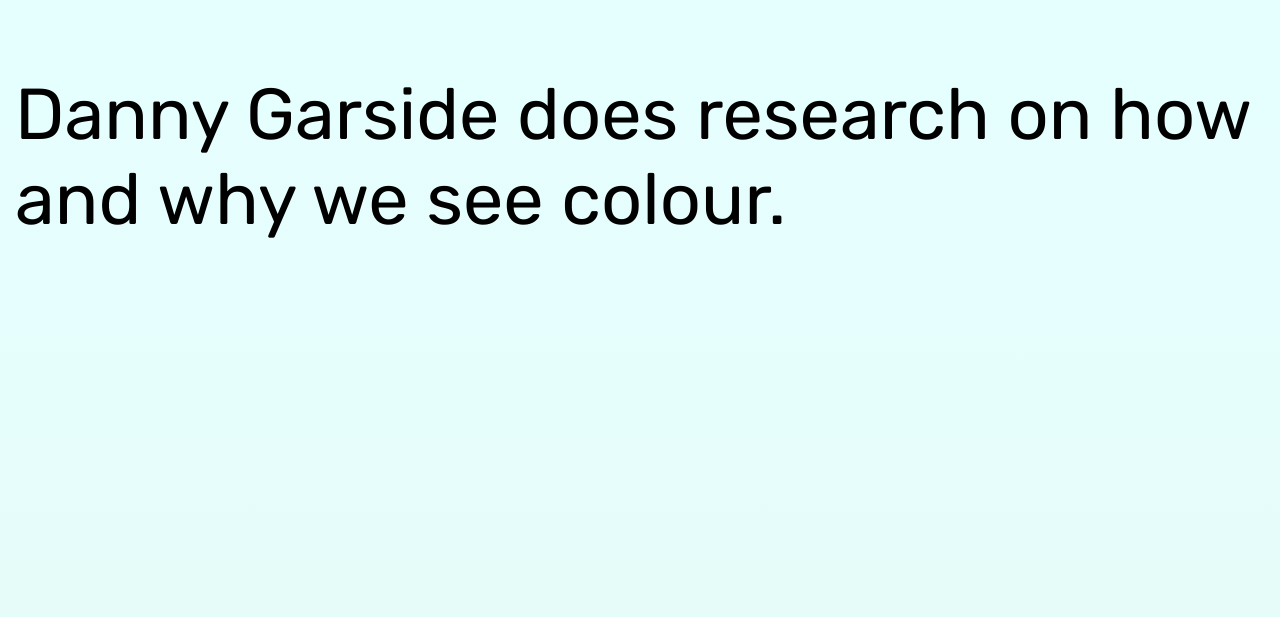
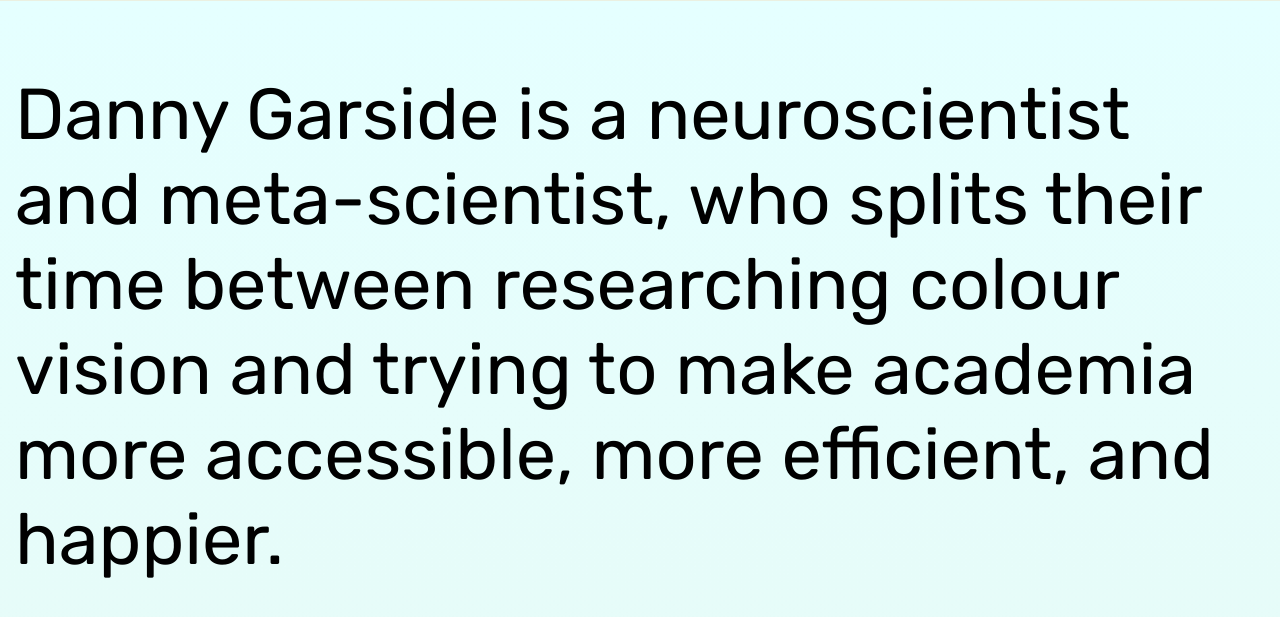
Before and after one commit to da5nsy/da5nsy.github.io, a Jekyll site: the page built from README.md, in a window 1280 px wide and 900 px high. Shown: the top 617 px of the window. Built offline with Jekyll 4.4.1, drawn with Linux system fonts in a browser that asks for light colours; our own code applies the rules of GitHub Pages for plain Markdown files; some of the changed text lies outside the part shown.

Commit message:
update bio

```diff
--- a/_layouts/home.html
+++ b/_layouts/home.html
@@ -67,15 +67,9 @@ p:hover {
 
 <body>
 
-<p> Danny Garside does research on how and why we see colour.</p> <br><br><br><br><br><br>
-
-<p> Specifically - how the human visual system adapts in response to changes in ambient lighting conditions.</p> <br><br><br><br><br><br>
+<p> Danny Garside is a neuroscientist and meta-scientist, who splits their time between researching colour vision and trying to make academia more accessible, more efficient, and happier. </p> <br><br><br><br><br><br>
 
 <p> They did a PhD at <a href="http://www.ucl.ac.uk">UCL</a>, and are currently a post-doc at <a href="https://www.nih.gov/">NIH</a>, working with <a href="https://irp.nih.gov/pi/bevil-conway">Bevil Conway</a> in the <a href="https://nei-lsr.github.io/Section-on-Perception-Cognition-and-Action/">Section on Perception, Cognition, and Action</a>.</p> <br><br><br><br><br><br><br><br><br><br><br><br>
-
-
-
-<p> They're into <a href="https://en.wikipedia.org/wiki/Open_science">open science</a>.</p> <br><br><br>
 <p> Their code is on <a href="https://github.com/da5nsy">github</a>.</p> <br><br><br>
 <p> They have a <a href="/blog">blog</a>.</p> <br><br><br>
 <p> They <a href="https://twitter.com/da5nsy">tweet</a> and <a rel="me" href="https://fosstodon.org/@da5nsy">toot</a> quite a lot.</p> <br><br><br>
```
